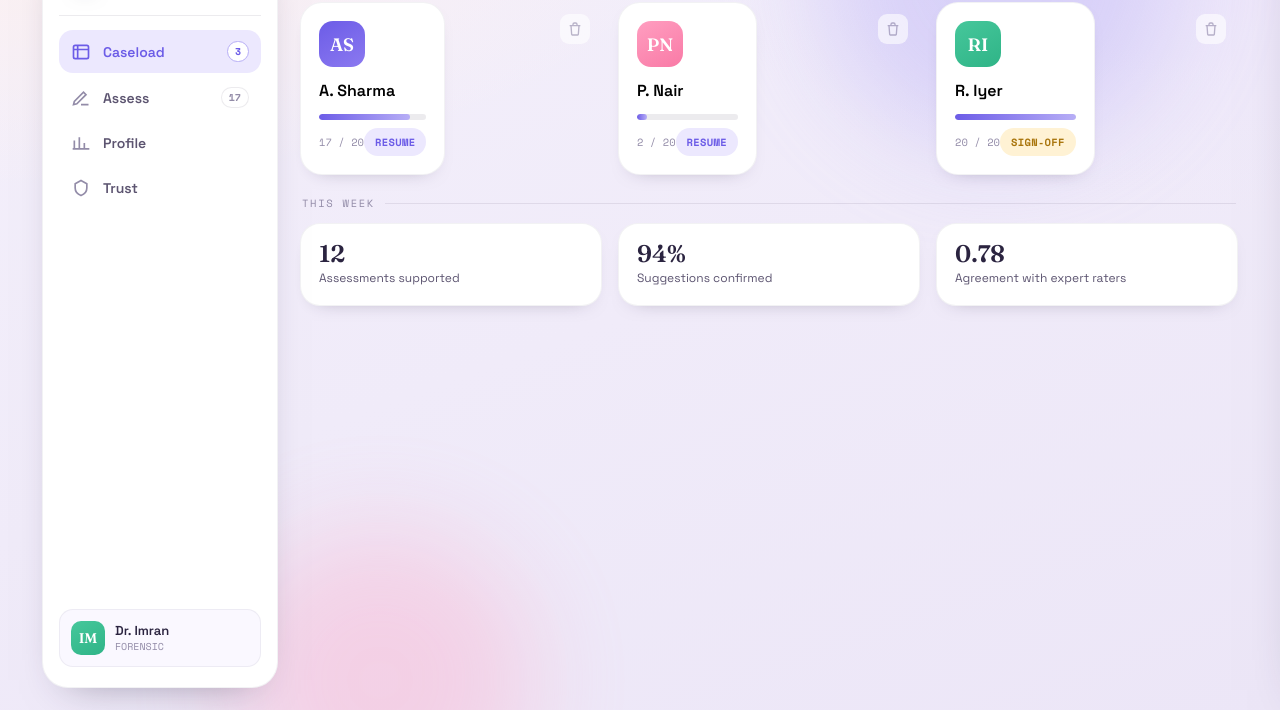
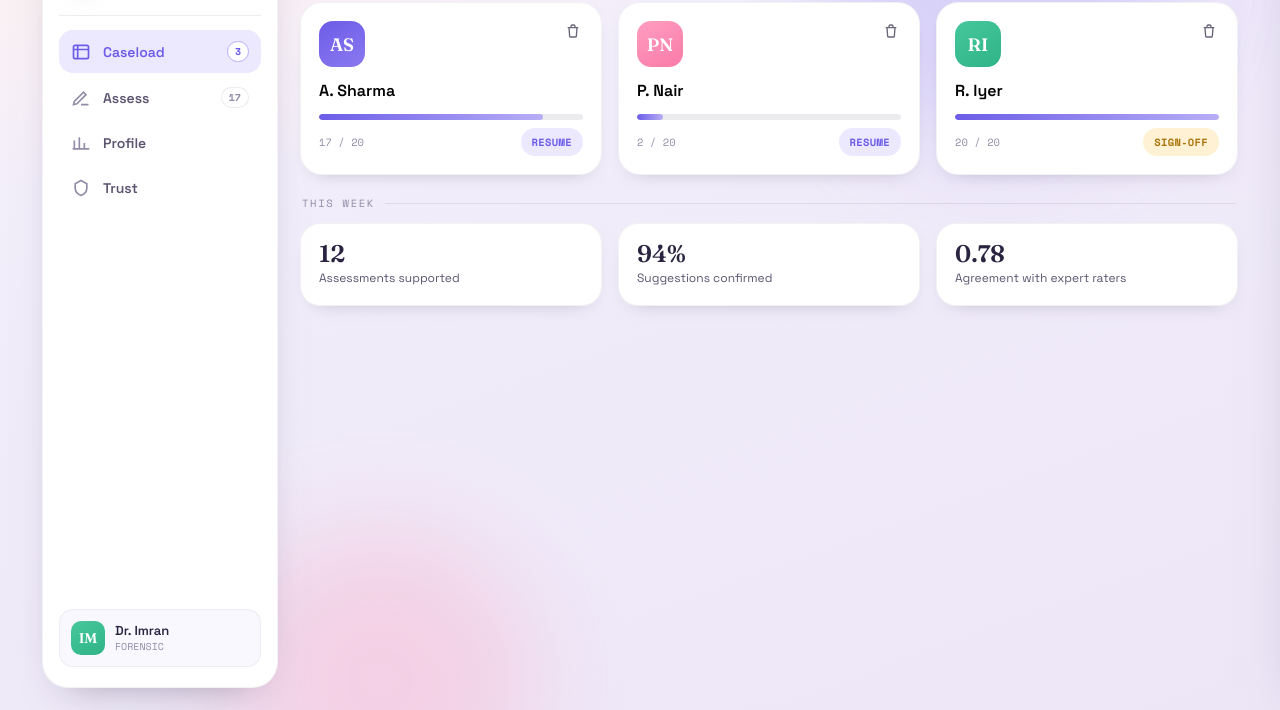
Before and after one commit to akshdaprajapati/mindmirror, a plain HTML site: page index.html in a window 1280 px wide. Shown: the part 90-800 px from the top of the page. Drawn offline with nearby package versions, Linux system fonts and the light colour scheme.

Commit message:
Refactor delete button styles and case width
Updated styles for delete button and case component.

```diff
--- a/index.html
+++ b/index.html
@@ -66,15 +66,15 @@
   .btn.danger{background:#E14B6A;color:#fff}.btn.danger:hover{background:#c93a58}
 
   .case-wrap{position:relative}
-  .del{position:absolute;top:12px;right:12px;z-index:2;width:30px;height:30px;border-radius:9px;border:none;background:#fff;box-shadow:var(--shadow-sm);color:var(--ink-faint);cursor:pointer;display:grid;place-items:center;opacity:0;transition:.15s}
+  .del{position:absolute;top:14px;right:14px;z-index:2;width:30px;height:30px;border-radius:9px;border:none;background:transparent;color:var(--ink);cursor:pointer;display:grid;place-items:center;opacity:.55;transition:.15s}
   .case-wrap:hover .del{opacity:1}
-  .del:hover{background:var(--blush-wash);color:#c84f7e}
-  @media (hover:none){.del{opacity:.6}}
+  .del:hover{background:rgba(43,36,64,.08)}
+  @media (hover:none){.del{opacity:.7}}
   .dmodal p{font-size:13.5px;color:var(--ink-soft);line-height:1.5;margin:0}
   .dmodal p b{color:var(--ink)}
 
   .grid3{display:grid;grid-template-columns:repeat(3,1fr);gap:16px}
-  .case{background:var(--card);border:1px solid var(--line-2);border-radius:22px;box-shadow:var(--shadow-sm);padding:18px;cursor:pointer;transition:.18s;text-align:left;font-family:inherit}
+  .case{width:100%;background:var(--card);border:1px solid var(--line-2);border-radius:22px;box-shadow:var(--shadow-sm);padding:18px;cursor:pointer;transition:.18s;text-align:left;font-family:inherit}
   .case:hover{transform:translateY(-3px);box-shadow:var(--shadow)}
   .case .av{width:46px;height:46px;border-radius:14px;display:grid;place-items:center;color:#fff;font-family:var(--ff-d);font-weight:600;font-size:18px;margin-bottom:13px}
   .case .nm{font-weight:600;font-size:16px}
```
